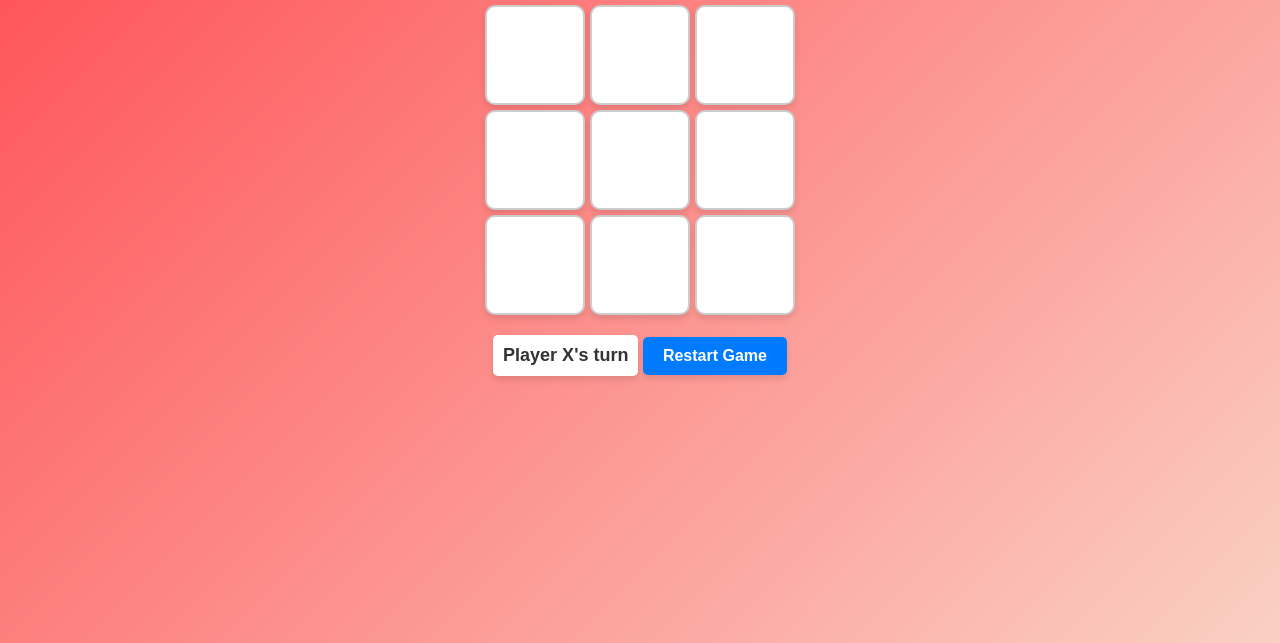
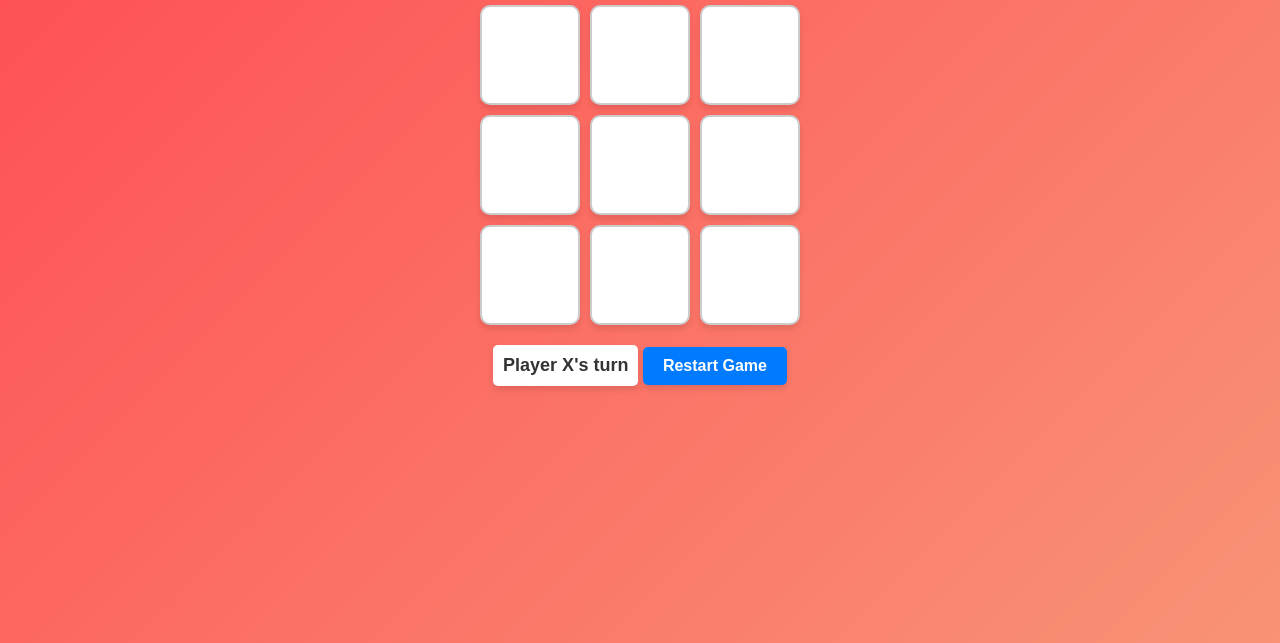
Before and after one commit to Manishmatre/100-days-100-Javascript-Projects, a plain HTML site: page Tic Tac Toe Game/index.html in a window 1280 px wide. Shown: the part 157-800 px from the top of the page. Drawn offline with Linux system fonts and the light colour scheme.

```diff
--- a/Tic Tac Toe Game/style.css
+++ b/Tic Tac Toe Game/style.css
@@ -8,7 +8,7 @@ body {
     text-align: center;
     /* margin-top: 50px; */
     padding-top: 100px;
-    background: linear-gradient(135deg, #ff4c52 0%, #fad0c4 100%);
+    background: linear-gradient(135deg, #ff4c52 0%, #f89377 100%);
     color: #333;
     height: 100vh;
 }
@@ -21,7 +21,7 @@ h1 {
     display: grid;
     grid-template-columns: repeat(3, 100px);
     grid-template-rows: repeat(3, 100px);
-    gap: 5px;
+    gap: 10px;
     justify-content: center;
     margin: 0 auto;
     position: relative;
```
